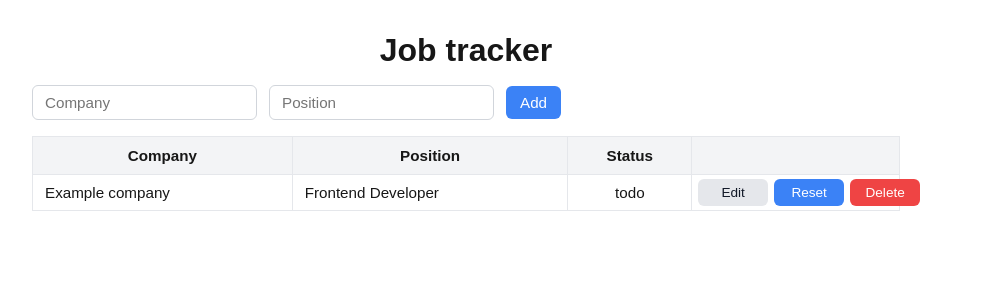
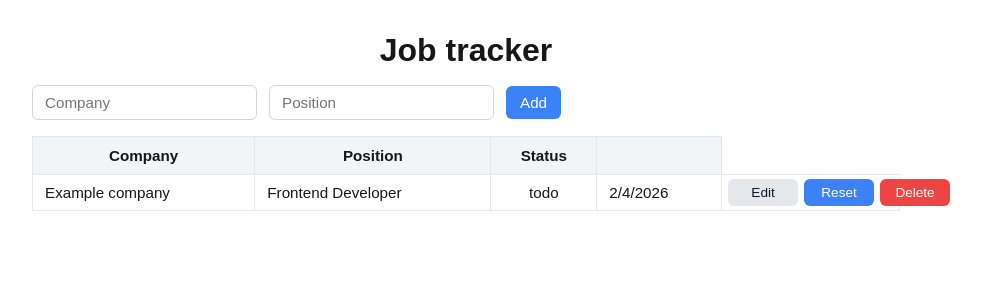
Before and after one commit to m-amroune/job-tracker, a Next.js app: page / in a window 1280 px wide. Shown: the top 300 px of the page, without its empty margins (174-1155 px from the left). Built offline with nearby package versions, Linux system fonts and the light colour scheme.

Commit message:
refactor: extract JobRow component

```diff
--- a/src/app/page.tsx
+++ b/src/app/page.tsx
@@ -3,6 +3,7 @@
 import { useState, useEffect } from "react";
 import { loadJobs, saveJobs } from "@/lib/storage";
 import { JobApplication, JobStatus } from "@/types/job";
+import JobRow from "@/components/JobRow";
 
 // Ordered list of job statuses (business workflow)
 const STATUS_ORDER: readonly JobStatus[] = [
@@ -203,59 +204,16 @@ export default function Page() {
 
           <tbody>
             {jobs.map((job) => (
-              <tr key={job.id}>
-                <td>
-                  {editingId === job.id ? (
-                    <input
-                      value={job.company}
-                      onChange={(e) =>
-                        updateJob(job.id, "company", e.target.value)
-                      }
-                    />
-                  ) : (
-                    job.company
-                  )}
-                </td>
-
-                <td>
-                  {editingId === job.id ? (
-                    <input
-                      value={job.position}
-                      onChange={(e) =>
-                        updateJob(job.id, "position", e.target.value)
-                      }
-                    />
-                  ) : (
-                    job.position
-                  )}
-                </td>
-
-                <td className="status-cell">
-                  <span onClick={() => cycleStatus(job.id)}>{job.status}</span>
-                </td>
-
-                <td className="actions">
-                  {editingId === job.id ? (
-                    <button onClick={() => setEditingId(null)}>Save</button>
-                  ) : (
-                    <button onClick={() => setEditingId(job.id)}>Edit</button>
-                  )}
-
-                  <button onClick={() => resetStatus(job.id)}>Reset</button>
-
-                  <button
-                    className="danger"
-                    onClick={(e) => {
-                      e.stopPropagation();
-                      if (window.confirm("Delete this application?")) {
-                        deleteJob(job.id);
-                      }
-                    }}
-                  >
-                    Delete
-                  </button>
-                </td>
-              </tr>
+              <JobRow
+                key={job.id}
+                job={job}
+                editingId={editingId}
+                setEditingId={setEditingId}
+                updateJob={updateJob}
+                cycleStatus={cycleStatus}
+                resetStatus={resetStatus}
+                deleteJob={deleteJob}
+              />
             ))}
           </tbody>
         </table>
--- /dev/null
+++ b/src/components/JobRow.tsx
@@ -0,0 +1,84 @@
+"use client";
+import { JobApplication } from "@/types/job";
+
+interface JobRowProps {
+  job: JobApplication;
+  editingId: string | null;
+  setEditingId: (id: string | null) => void;
+  updateJob: (id: string, field: "company" | "position", value: string) => void;
+  cycleStatus: (id: string) => void;
+  resetStatus: (id: string) => void;
+  deleteJob: (id: string) => void;
+}
+
+export default function JobRow({
+  job,
+  editingId,
+  setEditingId,
+  updateJob,
+  cycleStatus,
+  resetStatus,
+  deleteJob,
+}: JobRowProps) {
+  return (
+    <tr>
+      {/* company field (editable) */}
+      <td>
+        {editingId === job.id ? (
+          <input
+            value={job.company}
+            onChange={(e) => updateJob(job.id, "company", e.target.value)}
+          />
+        ) : (
+          job.company
+        )}
+      </td>
+
+      {/* position field (editable) */}
+      <td>
+        {editingId === job.id ? (
+          <input
+            value={job.position}
+            onChange={(e) => updateJob(job.id, "position", e.target.value)}
+          />
+        ) : (
+          job.position
+        )}
+      </td>
+
+      {/* status cycle */}
+      <td className="status-cell">
+        <span onClick={() => cycleStatus(job.id)}>{job.status}</span>
+      </td>
+
+      {/* created date */}
+      <td>{new Date(job.createdAt).toLocaleDateString()}</td>
+
+      {/* actions */}
+      <td className="actions">
+        {/* edit / save */}
+        {editingId === job.id ? (
+          <button onClick={() => setEditingId(null)}>Save</button>
+        ) : (
+          <button onClick={() => setEditingId(job.id)}>Edit</button>
+        )}
+
+        {/* reset status */}
+        <button onClick={() => resetStatus(job.id)}>Reset</button>
+
+        {/* delete job */}
+        <button
+          className="danger"
+          onClick={(e) => {
+            e.stopPropagation();
+            if (window.confirm("Delete this application?")) {
+              deleteJob(job.id);
+            }
+          }}
+        >
+          Delete
+        </button>
+      </td>
+    </tr>
+  );
+}
```
